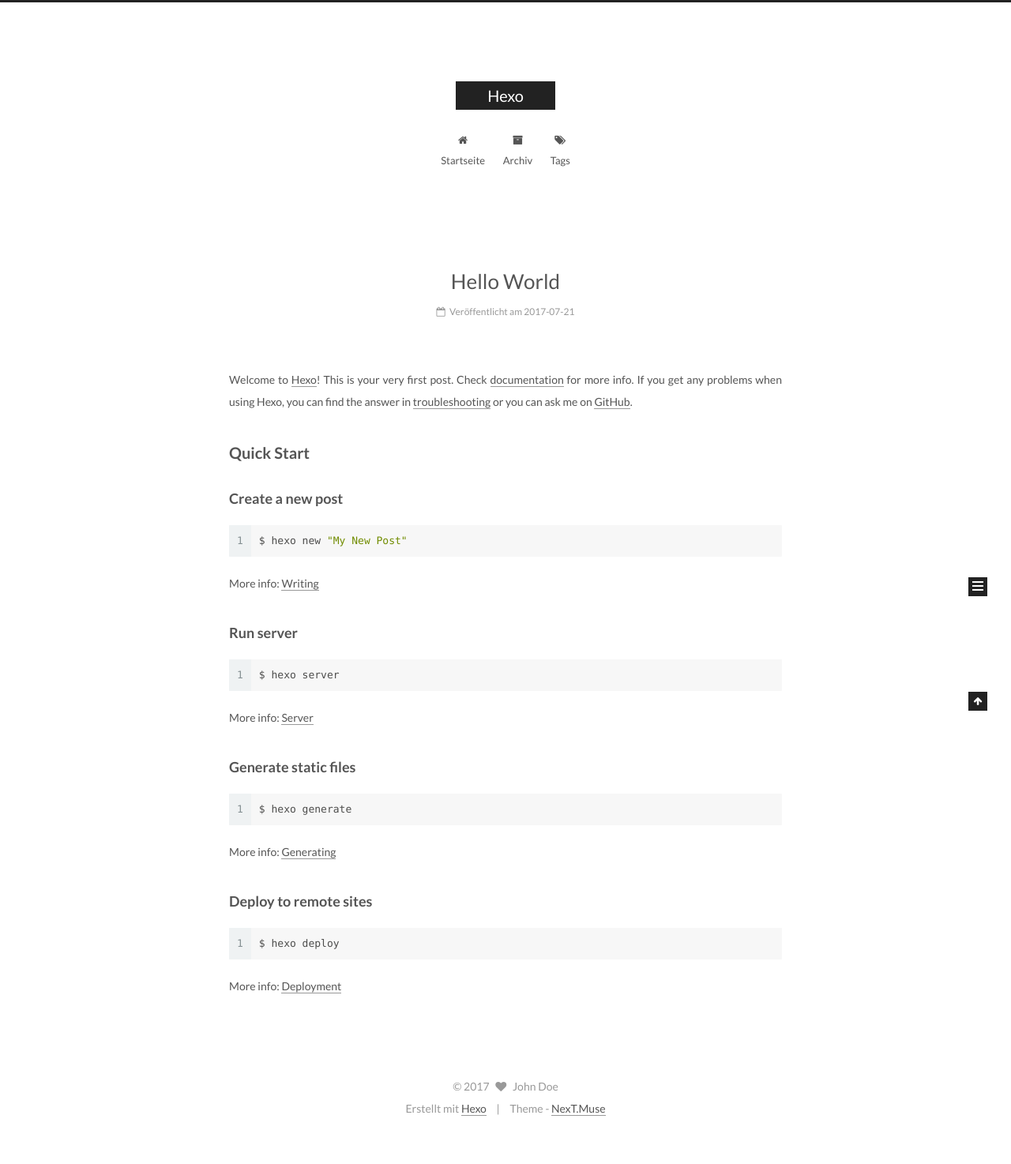
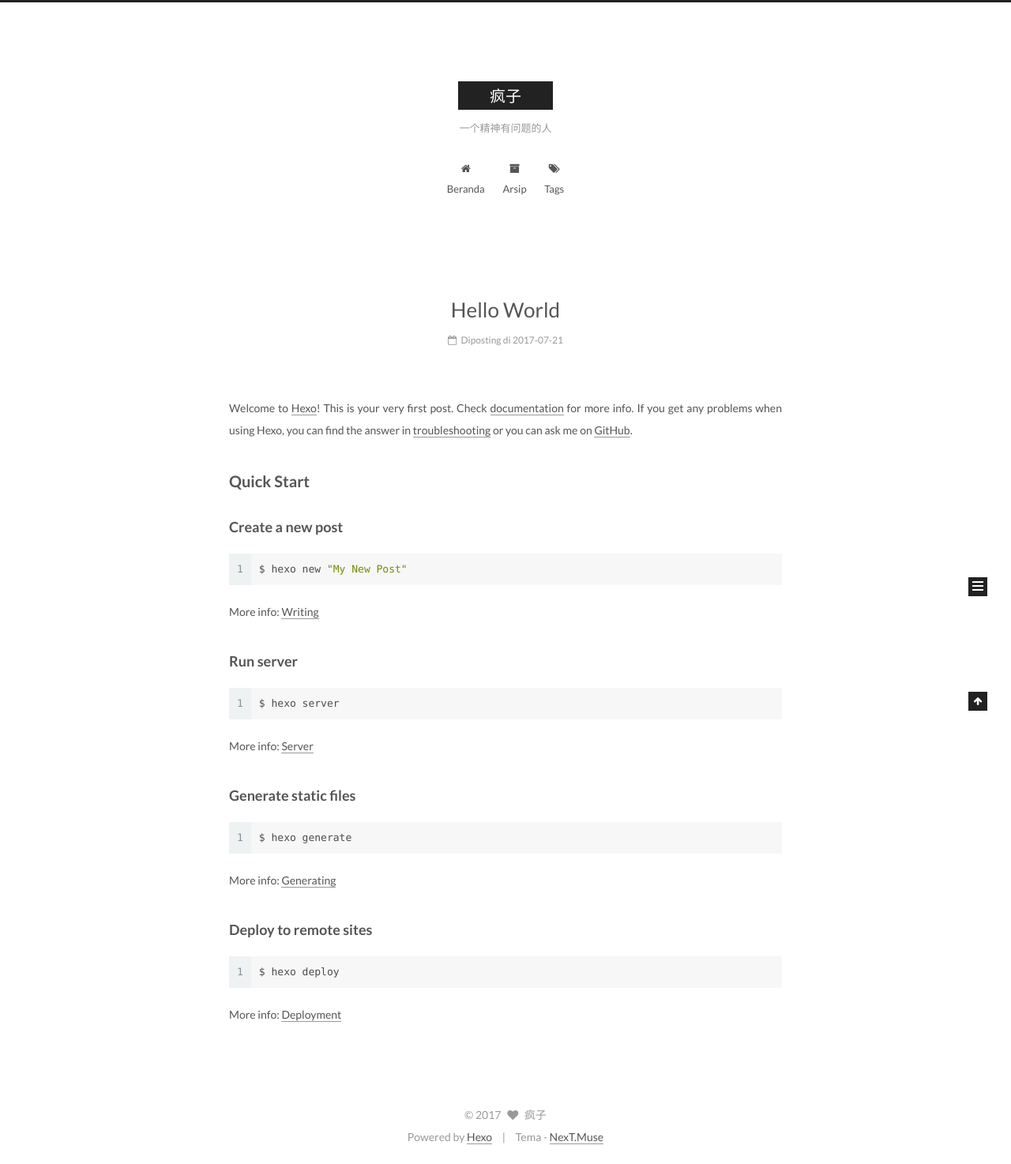
Before and after one commit to JayChn/jaychn.github.io, a plain HTML site: page index.html in a window 1280 px wide. Shown: the whole page at 79% size. Before the commit the page ends 1438 px from the top, so only its background shows below. Drawn offline with Linux system fonts and the light colour scheme.

Commit message:
Site updated: 2017-07-21 21:05:18

```diff
--- a/2017/07/21/hello-world/index.html
+++ b/2017/07/21/hello-world/index.html
@@ -5,7 +5,7 @@
 
 
 
-<html class="theme-next muse use-motion" lang="">
+<html class="theme-next muse use-motion" lang="zh-CN">
 <head>
   <meta charset="UTF-8"/>
 <meta http-equiv="X-UA-Compatible" content="IE=edge" />
@@ -96,9 +96,10 @@
 <meta name="description" content="Welcome to Hexo! This is your very first post. Check documentation for more info. If you get any problems when using Hexo, you can find the answer in troubleshooting or you can ask me on GitHub. Quick">
 <meta property="og:type" content="article">
 <meta property="og:title" content="Hello World">
-<meta property="og:url" content="http://yoursite.com/2017/07/21/hello-world/index.html">
-<meta property="og:site_name" content="Hexo">
+<meta property="og:url" content="http://fengzi.me/2017/07/21/hello-world/index.html">
+<meta property="og:site_name" content="疯子">
 <meta property="og:description" content="Welcome to Hexo! This is your very first post. Check documentation for more info. If you get any problems when using Hexo, you can find the answer in troubleshooting or you can ask me on GitHub. Quick">
+<meta property="og:locale" content="zh-CN">
 <meta property="og:updated_time" content="2017-07-21T10:02:07.384Z">
 <meta name="twitter:card" content="summary">
 <meta name="twitter:title" content="Hello World">
@@ -116,7 +117,7 @@
     motion: true,
     duoshuo: {
       userId: '0',
-      author: 'Author'
+      author: 'Penulis'
     },
     algolia: {
       applicationID: '',
@@ -130,13 +131,13 @@
 
 
 
-  <link rel="canonical" href="http://yoursite.com/2017/07/21/hello-world/"/>
+  <link rel="canonical" href="http://fengzi.me/2017/07/21/hello-world/"/>
 
 
 
 
 
-  <title>Hello World | Hexo</title>
+  <title>Hello World | 疯子</title>
 
 
 
@@ -154,7 +155,7 @@
 
 </head>
 
-<body itemscope itemtype="http://schema.org/WebPage" lang="">
+<body itemscope itemtype="http://schema.org/WebPage" lang="zh-CN">
 
 
 
@@ -172,12 +173,12 @@
     <div class="custom-logo-site-title">
       <a href="/"  class="brand" rel="start">
         <span class="logo-line-before"><i></i></span>
-        <span class="site-title">Hexo</span>
+        <span class="site-title">疯子</span>
         <span class="logo-line-after"><i></i></span>
       </a>
     </div>
 
-        <p class="site-subtitle"></p>
+        <p class="site-subtitle">一个精神有问题的人</p>
 
   </div>
 
@@ -202,7 +203,7 @@
 
               <i class="menu-item-icon fa fa-fw fa-home"></i> <br />
 
-            Startseite
+            Beranda
           </a>
         </li>
 
@@ -212,7 +213,7 @@
 
               <i class="menu-item-icon fa fa-fw fa-archive"></i> <br />
 
-            Archiv
+            Arsip
           </a>
         </li>
 
@@ -255,16 +256,16 @@
 
 
   <article class="post post-type-normal " itemscope itemtype="http://schema.org/Article">
-    <link itemprop="mainEntityOfPage" href="http://yoursite.com/2017/07/21/hello-world/">
+    <link itemprop="mainEntityOfPage" href="http://fengzi.me/2017/07/21/hello-world/">
 
     <span hidden itemprop="author" itemscope itemtype="http://schema.org/Person">
-      <meta itemprop="name" content="John Doe">
+      <meta itemprop="name" content="疯子">
       <meta itemprop="description" content="">
       <meta itemprop="image" content="/images/avatar.gif">
     </span>
 
     <span hidden itemprop="publisher" itemscope itemtype="http://schema.org/Organization">
-      <meta itemprop="name" content="Hexo">
+      <meta itemprop="name" content="疯子">
     </span>
 
 
@@ -282,7 +283,7 @@
                 <i class="fa fa-calendar-o"></i>
               </span>
 
-                <span class="post-meta-item-text">Veröffentlicht am</span>
+                <span class="post-meta-item-text">Diposting di</span>
 
               <time title="Post created" itemprop="dateCreated datePublished" datetime="2017-07-21T18:02:07+08:00">
                 2017-07-21
@@ -406,10 +407,10 @@
 
         <ul class="sidebar-nav motion-element">
           <li class="sidebar-nav-toc sidebar-nav-active" data-target="post-toc-wrap" >
-            Inhaltsverzeichnis
+            Daftar Isi
           </li>
           <li class="sidebar-nav-overview" data-target="site-overview">
-            Übersicht
+            Ikhtisar
           </li>
         </ul>
 
@@ -418,8 +419,8 @@
         <div class="site-author motion-element" itemprop="author" itemscope itemtype="http://schema.org/Person">
           <img class="site-author-image" itemprop="image"
                src="/images/avatar.gif"
-               alt="John Doe" />
-          <p class="site-author-name" itemprop="name">John Doe</p>
+               alt="疯子" />
+          <p class="site-author-name" itemprop="name">疯子</p>
 
               <p class="site-description motion-element" itemprop="description"></p>
 
@@ -430,7 +431,7 @@
             <div class="site-state-item site-state-posts">
               <a href="/archives/">
                 <span class="site-state-item-count">1</span>
-                <span class="site-state-item-name">Artikel</span>
+                <span class="site-state-item-name">posting</span>
               </a>
             </div>
 
@@ -495,16 +496,16 @@
   <span class="with-love">
     <i class="fa fa-heart"></i>
   </span>
-  <span class="author" itemprop="copyrightHolder">John Doe</span>
+  <span class="author" itemprop="copyrightHolder">疯子</span>
 </div>
 
 
 <div class="powered-by">
-  Erstellt mit  <a class="theme-link" href="https://hexo.io">Hexo</a>
+  Powered by <a class="theme-link" href="https://hexo.io">Hexo</a>
 </div>
 
 <div class="theme-info">
-  Theme -
+  Tema -
   <a class="theme-link" href="https://github.com/iissnan/hexo-theme-next">
     NexT.Muse
   </a>
--- a/css/main.css
+++ b/css/main.css
@@ -1677,7 +1677,7 @@ pre .javascript .function {
   width: 4px;
   height: 4px;
   border-radius: 50%;
-  background: #b1c2ff;
+  background: #1dffd0;
 }
 .links-of-blogroll {
   font-size: 13px;
--- a/index.html
+++ b/index.html
@@ -5,7 +5,7 @@
 
 
 
-<html class="theme-next muse use-motion" lang="">
+<html class="theme-next muse use-motion" lang="zh-CN">
 <head>
   <meta charset="UTF-8"/>
 <meta http-equiv="X-UA-Compatible" content="IE=edge" />
@@ -94,11 +94,12 @@
 
 
 <meta property="og:type" content="website">
-<meta property="og:title" content="Hexo">
-<meta property="og:url" content="http://yoursite.com/index.html">
-<meta property="og:site_name" content="Hexo">
+<meta property="og:title" content="疯子">
+<meta property="og:url" content="http://fengzi.me/index.html">
+<meta property="og:site_name" content="疯子">
+<meta property="og:locale" content="zh-CN">
 <meta name="twitter:card" content="summary">
-<meta name="twitter:title" content="Hexo">
+<meta name="twitter:title" content="疯子">
 
 
 
@@ -112,7 +113,7 @@
     motion: true,
     duoshuo: {
       userId: '0',
-      author: 'Author'
+      author: 'Penulis'
     },
     algolia: {
       applicationID: '',
@@ -126,13 +127,13 @@
 
 
 
-  <link rel="canonical" href="http://yoursite.com/"/>
+  <link rel="canonical" href="http://fengzi.me/"/>
 
 
 
 
 
-  <title>Hexo</title>
+  <title>疯子</title>
 
 
 
@@ -150,7 +151,7 @@
 
 </head>
 
-<body itemscope itemtype="http://schema.org/WebPage" lang="">
+<body itemscope itemtype="http://schema.org/WebPage" lang="zh-CN">
 
 
 
@@ -170,12 +171,12 @@
     <div class="custom-logo-site-title">
       <a href="/"  class="brand" rel="start">
         <span class="logo-line-before"><i></i></span>
-        <span class="site-title">Hexo</span>
+        <span class="site-title">疯子</span>
         <span class="logo-line-after"><i></i></span>
       </a>
     </div>
 
-        <p class="site-subtitle"></p>
+        <p class="site-subtitle">一个精神有问题的人</p>
 
   </div>
 
@@ -200,7 +201,7 @@
 
               <i class="menu-item-icon fa fa-fw fa-home"></i> <br />
 
-            Startseite
+            Beranda
           </a>
         </li>
 
@@ -210,7 +211,7 @@
 
               <i class="menu-item-icon fa fa-fw fa-archive"></i> <br />
 
-            Archiv
+            Arsip
           </a>
         </li>
 
@@ -253,16 +254,16 @@
 
 
   <article class="post post-type-normal " itemscope itemtype="http://schema.org/Article">
-    <link itemprop="mainEntityOfPage" href="http://yoursite.com/2017/07/21/hello-world/">
+    <link itemprop="mainEntityOfPage" href="http://fengzi.me/2017/07/21/hello-world/">
 
     <span hidden itemprop="author" itemscope itemtype="http://schema.org/Person">
-      <meta itemprop="name" content="John Doe">
+      <meta itemprop="name" content="疯子">
       <meta itemprop="description" content="">
       <meta itemprop="image" content="/images/avatar.gif">
     </span>
 
     <span hidden itemprop="publisher" itemscope itemtype="http://schema.org/Organization">
-      <meta itemprop="name" content="Hexo">
+      <meta itemprop="name" content="疯子">
     </span>
 
 
@@ -282,7 +283,7 @@
                 <i class="fa fa-calendar-o"></i>
               </span>
 
-                <span class="post-meta-item-text">Veröffentlicht am</span>
+                <span class="post-meta-item-text">Diposting di</span>
 
               <time title="Post created" itemprop="dateCreated datePublished" datetime="2017-07-21T18:02:07+08:00">
                 2017-07-21
@@ -399,8 +400,8 @@
         <div class="site-author motion-element" itemprop="author" itemscope itemtype="http://schema.org/Person">
           <img class="site-author-image" itemprop="image"
                src="/images/avatar.gif"
-               alt="John Doe" />
-          <p class="site-author-name" itemprop="name">John Doe</p>
+               alt="疯子" />
+          <p class="site-author-name" itemprop="name">疯子</p>
 
               <p class="site-description motion-element" itemprop="description"></p>
 
@@ -411,7 +412,7 @@
             <div class="site-state-item site-state-posts">
               <a href="/archives/">
                 <span class="site-state-item-count">1</span>
-                <span class="site-state-item-name">Artikel</span>
+                <span class="site-state-item-name">posting</span>
               </a>
             </div>
 
@@ -460,16 +461,16 @@
   <span class="with-love">
     <i class="fa fa-heart"></i>
   </span>
-  <span class="author" itemprop="copyrightHolder">John Doe</span>
+  <span class="author" itemprop="copyrightHolder">疯子</span>
 </div>
 
 
 <div class="powered-by">
-  Erstellt mit  <a class="theme-link" href="https://hexo.io">Hexo</a>
+  Powered by <a class="theme-link" href="https://hexo.io">Hexo</a>
 </div>
 
 <div class="theme-info">
-  Theme -
+  Tema -
   <a class="theme-link" href="https://github.com/iissnan/hexo-theme-next">
     NexT.Muse
   </a>
```
Also changed, not shown: archives/2017/07/index.html (+21 -20 lines), archives/2017/index.html (+21 -20 lines), archives/index.html (+21 -20 lines).
